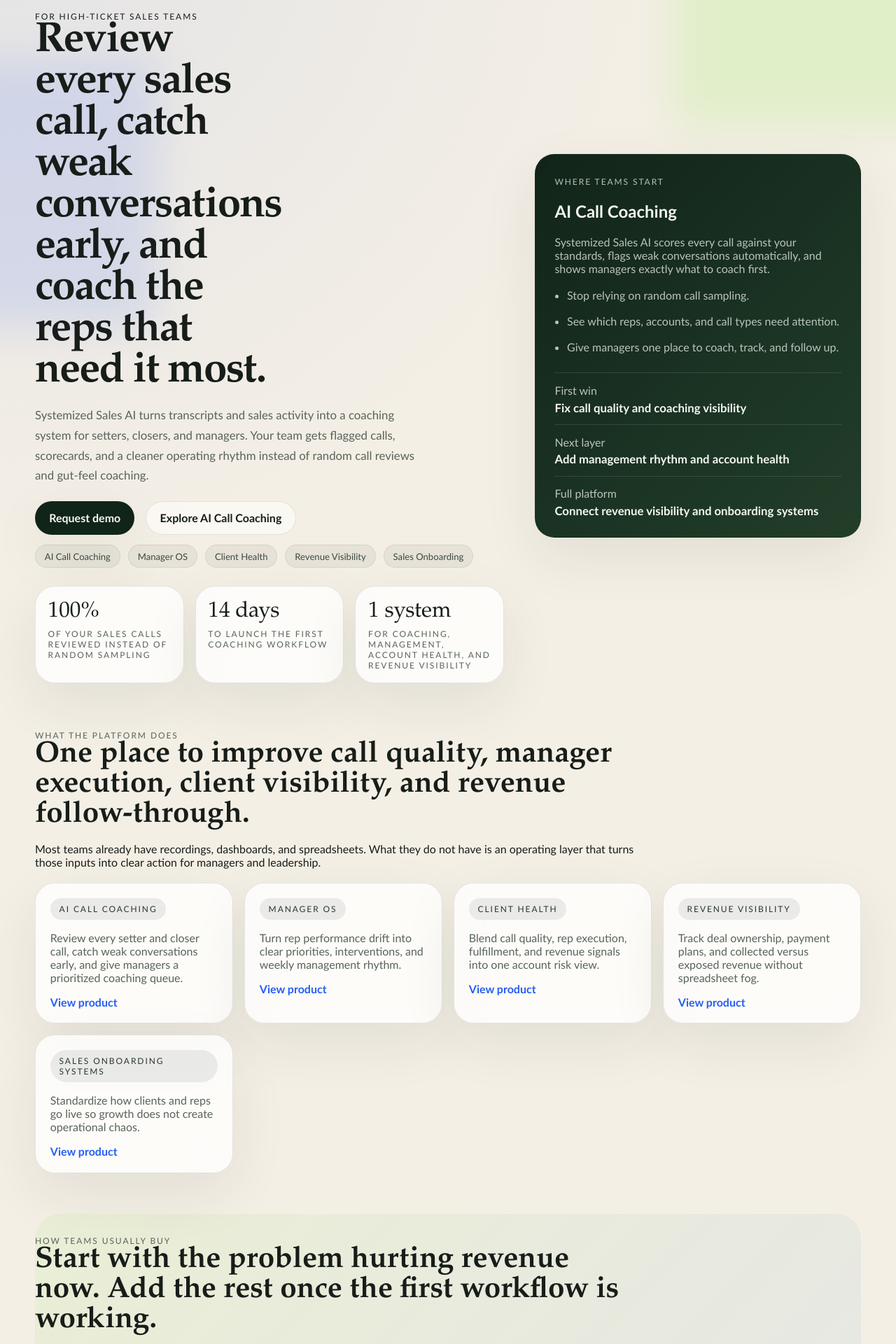
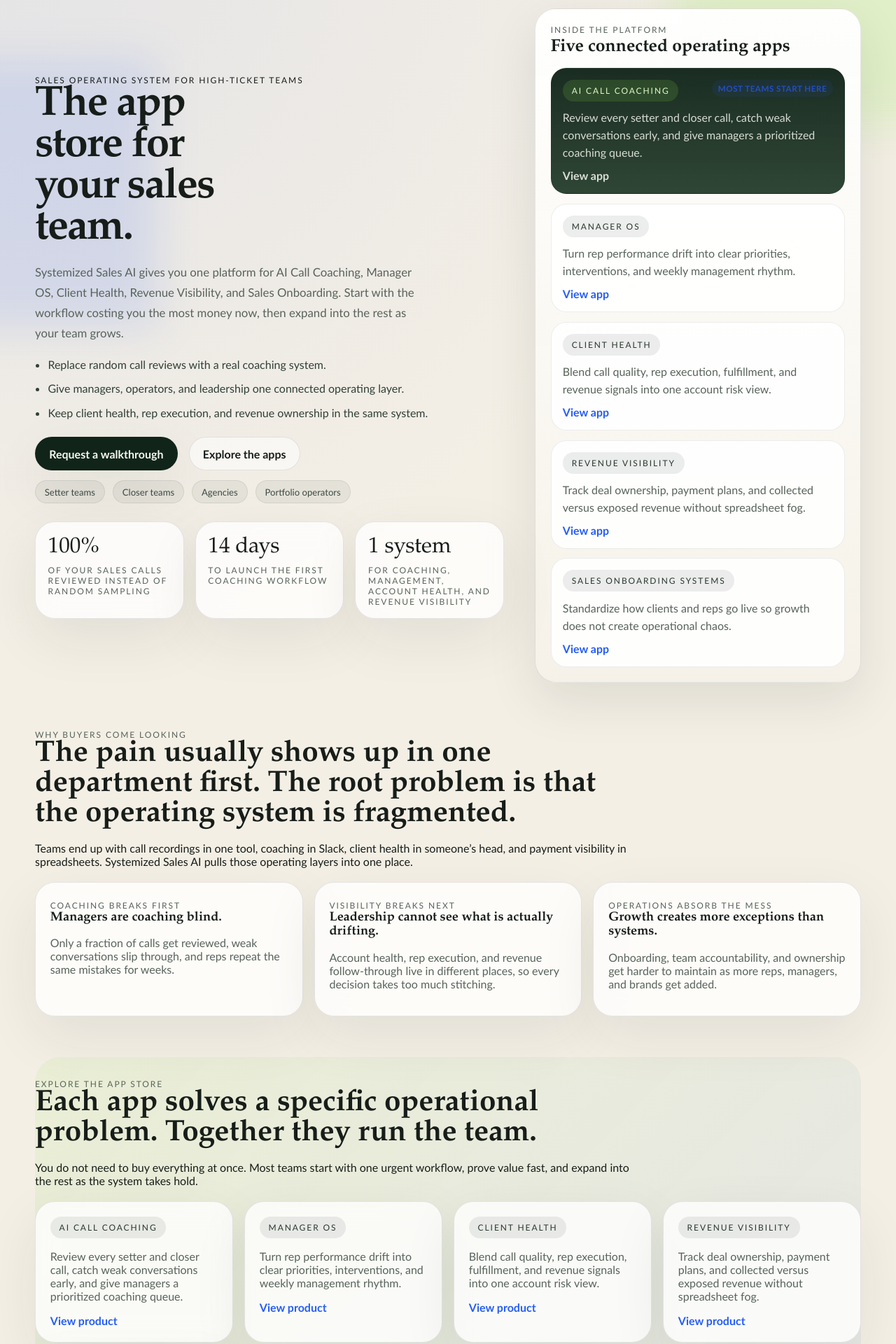
Before and after one commit to drich0923/ss-ai, a Next.js app: page / in a window 1280 px wide. Shown: the part 140-2060 px from the top of the page at 70% size. Built offline with nearby package versions, Linux system fonts and the light colour scheme.

Commit message:
Restructure homepage into CRO funnel

```diff
--- a/src/app/globals.css
+++ b/src/app/globals.css
@@ -227,8 +227,16 @@ img {
 .page-hero h1,
 .product-hero h1 {
   font-size: clamp(2.85rem, 4.7vw, 4.65rem);
+  letter-spacing: -0.03em;
+}
+
+.hero h1 {
+  max-width: 8.6ch;
+}
+
+.page-hero h1,
+.product-hero h1 {
   max-width: 11.5ch;
-  letter-spacing: -0.03em;
 }
 
 .hero-summary,
@@ -243,6 +251,15 @@ img {
   gap: 1rem;
   flex-wrap: wrap;
   margin-top: 1.35rem;
+}
+
+.hero-value-list {
+  margin: 1.1rem 0 0;
+  padding-left: 1.15rem;
+  display: grid;
+  gap: 0.55rem;
+  color: #304036;
+  line-height: 1.6;
 }
 
 .hero-notes {
@@ -306,6 +323,82 @@ img {
     linear-gradient(135deg, rgba(17, 36, 25, 0.96), rgba(36, 65, 44, 0.9)),
     var(--forest);
   color: #f4f7f0;
+}
+
+.hero-store-card {
+  border: 1px solid rgba(17, 36, 25, 0.1);
+  border-radius: 30px;
+  background: linear-gradient(180deg, rgba(255, 255, 255, 0.96), rgba(245, 241, 232, 0.94));
+  box-shadow: 0 26px 70px rgba(17, 36, 25, 0.1);
+  padding: 1.35rem;
+}
+
+.hero-store-header {
+  display: grid;
+  gap: 0.3rem;
+  margin-bottom: 1rem;
+}
+
+.hero-store-header strong {
+  font-family: "Iowan Old Style", "Palatino Linotype", "Book Antiqua", serif;
+  font-size: 1.55rem;
+  line-height: 1.04;
+}
+
+.hero-store-grid {
+  display: grid;
+  gap: 0.85rem;
+}
+
+.store-app-card {
+  display: grid;
+  gap: 0.65rem;
+  padding: 1rem;
+  border-radius: 22px;
+  background: rgba(255, 255, 255, 0.9);
+  border: 1px solid rgba(17, 36, 25, 0.08);
+}
+
+.store-app-card p {
+  margin: 0;
+  color: var(--muted);
+  line-height: 1.58;
+}
+
+.store-app-topline {
+  display: flex;
+  align-items: flex-start;
+  justify-content: space-between;
+  gap: 0.65rem;
+  flex-wrap: wrap;
+}
+
+.store-feature-flag {
+  display: inline-flex;
+  align-items: center;
+  border-radius: 999px;
+  padding: 0.32rem 0.58rem;
+  background: rgba(38, 94, 245, 0.08);
+  color: #234fbf;
+  font-size: 0.73rem;
+  font-weight: 700;
+  letter-spacing: 0.04em;
+  text-transform: uppercase;
+}
+
+.store-app-card-featured {
+  background: linear-gradient(180deg, rgba(17, 36, 25, 0.96), rgba(30, 55, 37, 0.92));
+  border-color: rgba(17, 36, 25, 0.18);
+}
+
+.store-app-card-featured p,
+.store-app-card-featured .inline-link {
+  color: rgba(244, 247, 240, 0.86);
+}
+
+.store-app-card-featured .pill {
+  background: rgba(140, 235, 76, 0.14);
+  color: #dff7cb;
 }
 
 .product-hero-panel {
@@ -542,6 +635,10 @@ img {
     font-size: clamp(2.45rem, 13vw, 3.6rem);
   }
 
+  .hero-store-header strong {
+    font-size: 1.35rem;
+  }
+
   .hero-summary,
   .page-summary {
     font-size: 1rem;
--- a/src/components/MarketingHome.tsx
+++ b/src/components/MarketingHome.tsx
@@ -9,25 +9,29 @@ export default function MarketingHome() {
     <MarketingShell>
       <section className="hero">
         <div className="hero-copy">
-          <span className="eyebrow">For high-ticket sales teams</span>
-          <h1>Review every sales call, catch weak conversations early, and coach the reps that need it most.</h1>
+          <span className="eyebrow">Sales operating system for high-ticket teams</span>
+          <h1>The app store for your sales team.</h1>
           <p className="hero-summary">
-            Systemized Sales AI turns transcripts and sales activity into a coaching system for setters, closers, and managers. Your team gets flagged calls, scorecards, and a cleaner operating rhythm instead of random call reviews and gut-feel coaching.
+            Systemized Sales AI gives you one platform for AI Call Coaching, Manager OS, Client Health, Revenue Visibility, and Sales Onboarding. Start with the workflow costing you the most money now, then expand into the rest as your team grows.
           </p>
+          <ul className="hero-value-list">
+            <li>Replace random call reviews with a real coaching system.</li>
+            <li>Give managers, operators, and leadership one connected operating layer.</li>
+            <li>Keep client health, rep execution, and revenue ownership in the same system.</li>
+          </ul>
           <div className="hero-actions">
             <a href="mailto:dylan.rich@systemizedsales.com?subject=Systemized%20Sales%20AI%20Demo" className="button button-primary">
-              Request demo
+              Request a walkthrough
             </a>
-            <Link href={`/products/${flagship.slug}`} className="button button-secondary">
-              Explore {flagship.name}
+            <Link href="/products" className="button button-secondary">
+              Explore the apps
             </Link>
           </div>
           <div className="hero-notes">
-            <span>AI Call Coaching</span>
-            <span>Manager OS</span>
-            <span>Client Health</span>
-            <span>Revenue Visibility</span>
-            <span>Sales Onboarding</span>
+            <span>Setter teams</span>
+            <span>Closer teams</span>
+            <span>Agencies</span>
+            <span>Portfolio operators</span>
           </div>
           <div className="hero-proof-grid">
             {siteStats.map(stat => (
@@ -40,28 +44,24 @@ export default function MarketingHome() {
         </div>
 
         <div className="hero-panel">
-          <div className="hero-panel-card">
-            <span className="panel-label">Where teams start</span>
-            <h2>{flagship.name}</h2>
-            <p>{flagship.heroSummary}</p>
-            <ul className="bullet-list">
-              <li>Stop relying on random call sampling.</li>
-              <li>See which reps, accounts, and call types need attention.</li>
-              <li>Give managers one place to coach, track, and follow up.</li>
-            </ul>
-            <div className="mini-roadmap">
-              <div>
-                <span>First win</span>
-                <strong>Fix call quality and coaching visibility</strong>
-              </div>
-              <div>
-                <span>Next layer</span>
-                <strong>Add management rhythm and account health</strong>
-              </div>
-              <div>
-                <span>Full platform</span>
-                <strong>Connect revenue visibility and onboarding systems</strong>
-              </div>
+          <div className="hero-store-card">
+            <div className="hero-store-header">
+              <span className="panel-label">Inside the platform</span>
+              <strong>Five connected operating apps</strong>
+            </div>
+            <div className="hero-store-grid">
+              {ecosystemModules.map(module => (
+                <article key={module.slug} className={`store-app-card ${module.slug === flagship.slug ? "store-app-card-featured" : ""}`}>
+                  <div className="store-app-topline">
+                    <span className="pill">{module.title}</span>
+                    {module.slug === flagship.slug ? <span className="store-feature-flag">Most teams start here</span> : null}
+                  </div>
+                  <p>{module.summary}</p>
+                  <Link href={`/products/${module.slug}`} className="inline-link">
+                    View app
+                  </Link>
+                </article>
+              ))}
             </div>
           </div>
         </div>
@@ -69,10 +69,37 @@ export default function MarketingHome() {
 
       <section className="section">
         <div className="section-header">
-          <span className="section-kicker">What the platform does</span>
-          <h2>One place to improve call quality, manager execution, client visibility, and revenue follow-through.</h2>
+          <span className="section-kicker">Why buyers come looking</span>
+          <h2>The pain usually shows up in one department first. The root problem is that the operating system is fragmented.</h2>
           <p>
-            Most teams already have recordings, dashboards, and spreadsheets. What they do not have is an operating layer that turns those inputs into clear action for managers and leadership.
+            Teams end up with call recordings in one tool, coaching in Slack, client health in someone’s head, and payment visibility in spreadsheets. Systemized Sales AI pulls those operating layers into one place.
+          </p>
+        </div>
+        <div className="three-column-grid">
+          <article className="detail-card">
+            <span className="section-kicker">Coaching breaks first</span>
+            <h3>Managers are coaching blind.</h3>
+            <p>Only a fraction of calls get reviewed, weak conversations slip through, and reps repeat the same mistakes for weeks.</p>
+          </article>
+          <article className="detail-card">
+            <span className="section-kicker">Visibility breaks next</span>
+            <h3>Leadership cannot see what is actually drifting.</h3>
+            <p>Account health, rep execution, and revenue follow-through live in different places, so every decision takes too much stitching.</p>
+          </article>
+          <article className="detail-card">
+            <span className="section-kicker">Operations absorb the mess</span>
+            <h3>Growth creates more exceptions than systems.</h3>
+            <p>Onboarding, team accountability, and ownership get harder to maintain as more reps, managers, and brands get added.</p>
+          </article>
+        </div>
+      </section>
+
+      <section className="section highlight-band">
+        <div className="section-header">
+          <span className="section-kicker">Explore the app store</span>
+          <h2>Each app solves a specific operational problem. Together they run the team.</h2>
+          <p>
+            You do not need to buy everything at once. Most teams start with one urgent workflow, prove value fast, and expand into the rest as the system takes hold.
           </p>
         </div>
         <div className="module-grid">
@@ -90,29 +117,26 @@ export default function MarketingHome() {
         </div>
       </section>
 
-      <section className="section highlight-band">
+      <section className="section">
         <div className="section-header">
-          <span className="section-kicker">How teams usually buy</span>
-          <h2>Start with the problem hurting revenue now. Add the rest once the first workflow is working.</h2>
-          <p>
-            For most teams, that first win is AI Call Coaching. It is urgent, measurable, and easy to prove quickly. Once managers trust that workflow, the rest of the platform becomes easier to roll out.
-          </p>
+          <span className="section-kicker">How teams typically buy</span>
+          <h2>Start with one app. Expand into the rest once the first workflow is already working.</h2>
         </div>
         <div className="timeline-grid">
           <article className="timeline-card">
             <span className="timeline-step">01</span>
-            <h3>Improve call quality</h3>
-            <p>Score calls, catch failures quickly, and coach the reps who need help most.</p>
+            <h3>Start with {flagship.name}</h3>
+            <p>{flagship.heroSummary}</p>
           </article>
           <article className="timeline-card">
             <span className="timeline-step">02</span>
-            <h3>Strengthen management</h3>
-            <p>Turn rep trends and flagged calls into a weekly operating rhythm for leaders.</p>
+            <h3>Add Manager OS and Client Health</h3>
+            <p>Turn call intelligence into a weekly operating rhythm and cleaner leadership visibility.</p>
           </article>
           <article className="timeline-card">
             <span className="timeline-step">03</span>
-            <h3>Expand visibility</h3>
-            <p>Layer in client health, revenue ownership, and onboarding once the first workflow is already working.</p>
+            <h3>Layer in revenue and onboarding systems</h3>
+            <p>Connect deal ownership, collections, launch quality, and operational execution inside the same platform.</p>
           </article>
         </div>
       </section>
@@ -120,24 +144,24 @@ export default function MarketingHome() {
       <section className="section">
         <div className="section-header">
           <span className="section-kicker">What launch looks like</span>
-          <h2>Fast to stand up. Structured enough to stick.</h2>
+          <h2>Fast enough to stand up quickly. Structured enough to become part of how the team runs.</h2>
         </div>
         <div className="two-column-grid">
           <article className="detail-card">
             <h3>What launch includes</h3>
             <ul className="bullet-list">
-              <li>One transcript source connected at launch</li>
-              <li>Rep mapping by team and role</li>
-              <li>Default scorecard plus custom focus areas</li>
-              <li>Backfill of recent calls and sample QA</li>
+              <li>One workflow selected as the first system to roll out.</li>
+              <li>Data connection, team mapping, and operating setup.</li>
+              <li>Configuration aligned to your sales motion and manager structure.</li>
+              <li>Sample QA, launch support, and first operating-cycle refinement.</li>
             </ul>
           </article>
           <article className="detail-card">
-            <h3>What changes for your team</h3>
+            <h3>What buyers are really getting</h3>
             <ul className="bullet-list">
-              <li>Managers stop hunting randomly for calls to review</li>
-              <li>Leadership gets a cleaner view of what is slipping</li>
-              <li>Coaching becomes more consistent across reps and brands</li>
+              <li>A clearer system for how reps, managers, and operators work.</li>
+              <li>Less time lost to random reviews, spreadsheet stitching, and reactive triage.</li>
+              <li>A platform that can expand as the team adds more complexity.</li>
             </ul>
           </article>
         </div>
```
